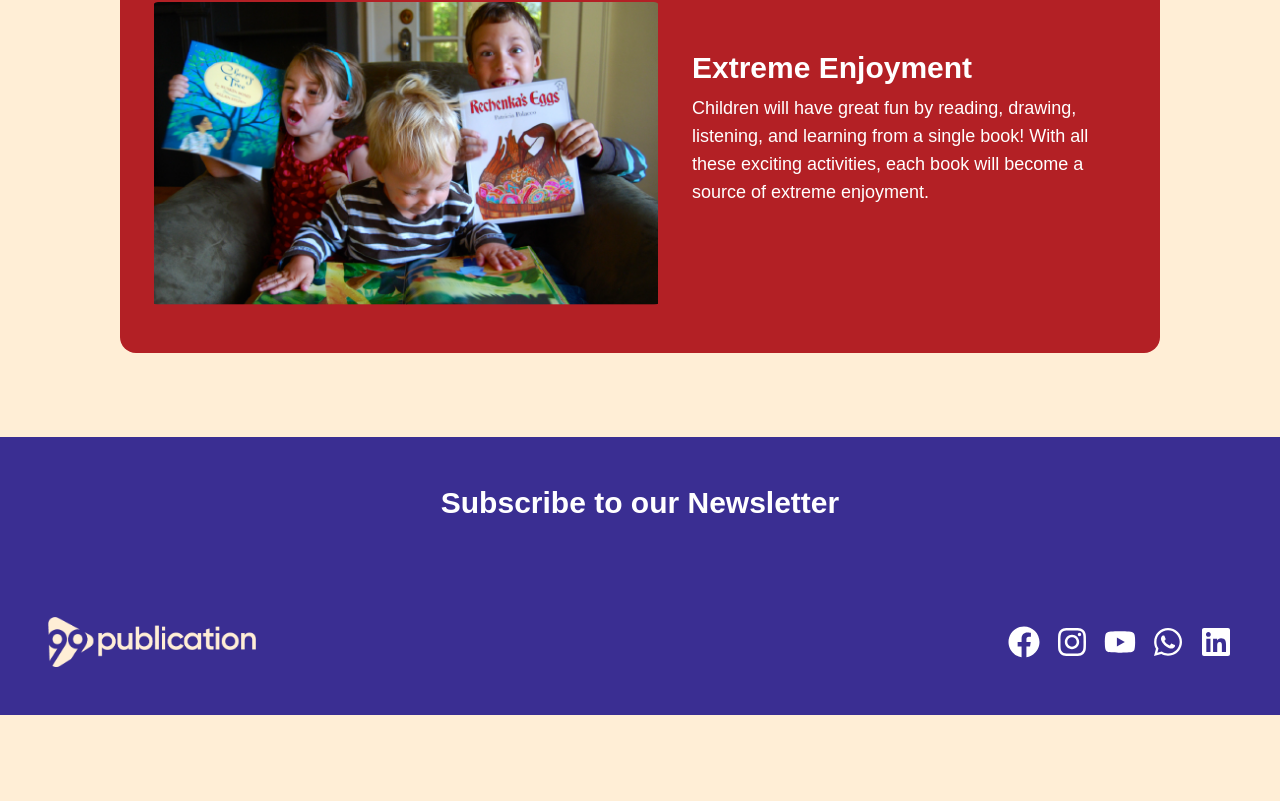
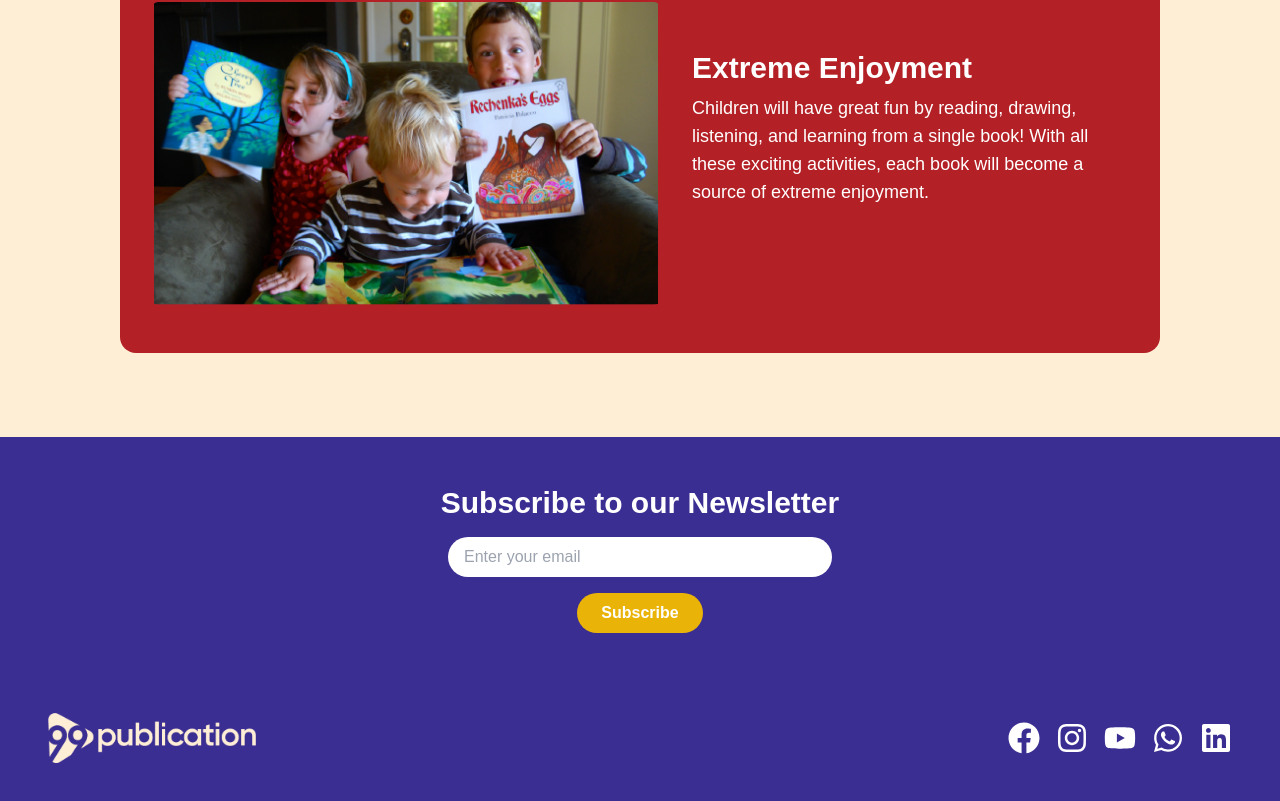
Before and after one commit to Ebtesham-21/99BOOKECOMFINAL, a Next.js app: page / in a window 1280 px wide. Shown: the part 4935-5736 px from the top of the page. Before the commit the page ends 5650 px from the top, so only its background shows below. Built offline with nearby package versions, Linux system fonts and the light colour scheme.

Commit message:
modal creation

```diff
--- a/components/layout/Footer.tsx
+++ b/components/layout/Footer.tsx
@@ -8,6 +8,7 @@ const Footer: React.FC = () => {
 
     const [email, setEmail] = useState("");
     const [message, setMessage] = useState("");
+    const [showModal, setShowModal] = useState(false);
 
     const handleSubscribe = async (e: React.FormEvent) => {
         e.preventDefault();
@@ -43,8 +44,33 @@ const Footer: React.FC = () => {
         <footer className="bg-[#3A2E92] text-white p-12 text-center">
             <h3 className="text-3xl font-semibold">Subscribe to our Newsletter</h3>
             <form onSubmit={handleSubscribe} className="mt-4 flex flex-col items-center">
+                <input
+                    type="email"
+                    placeholder="Enter your email"
+                    value={email}
+                    onChange={(e) => setEmail(e.target.value)}
+                    className="px-4 py-2 rounded-full text-black w-96"
+                    required
+                />
+
+                <button type="submit" className="mt-4 bg-yellow-500 px-6 py-2 rounded-full font-bold">
+                    Subscribe
+
+                </button>
 
             </form>
+            {message && <p className="mt-4">{message}</p>}
+
+
+            {/* popup modal */}
+
+            {showModal && (
+                <div className="fixed inset-0 bg-black bg-opacity-50 flex justify-center items-center">
+                    <div className="bg-white ">
+
+                    </div>
+                </div>
+            )}
 
 
                 {/* Logo & Social Icons Section */}
```
